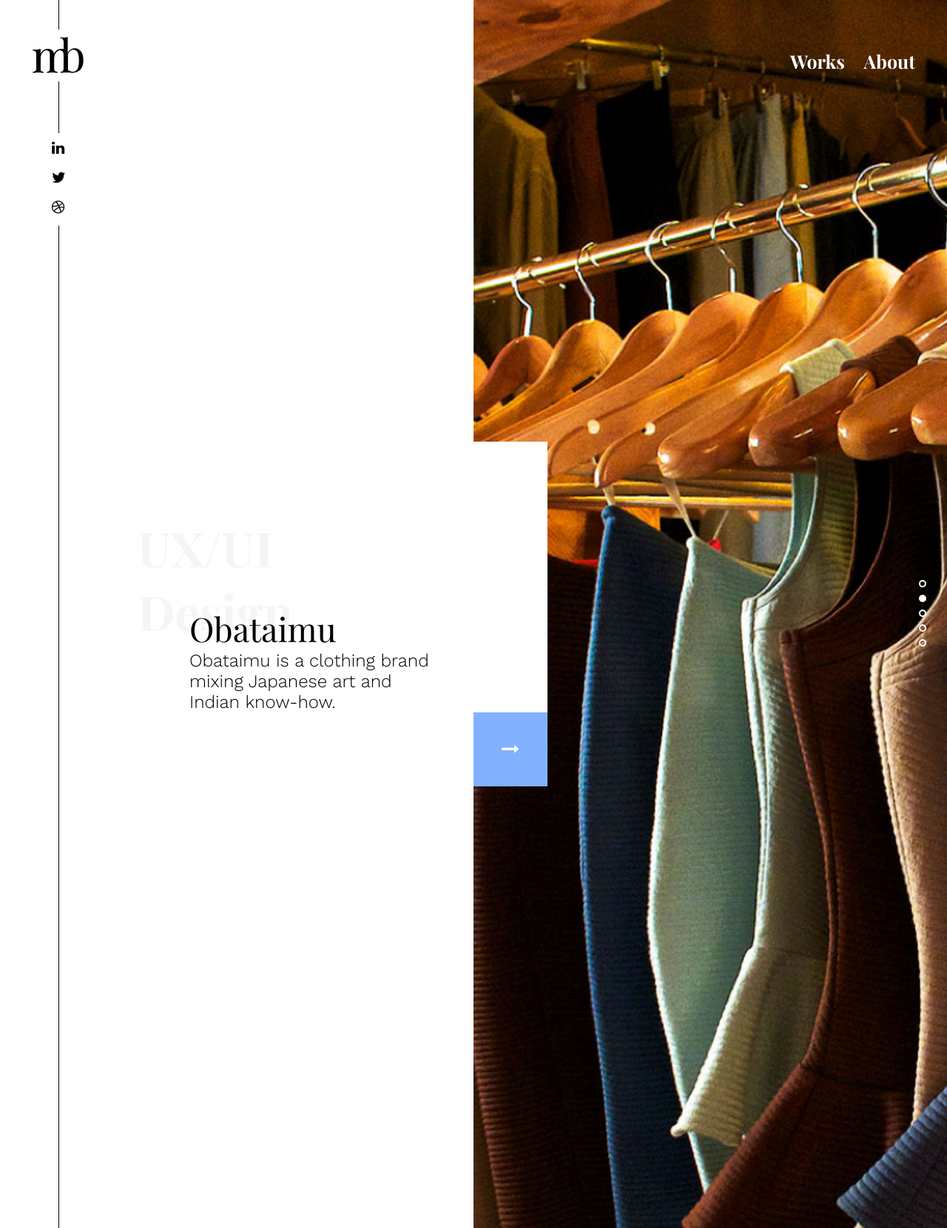
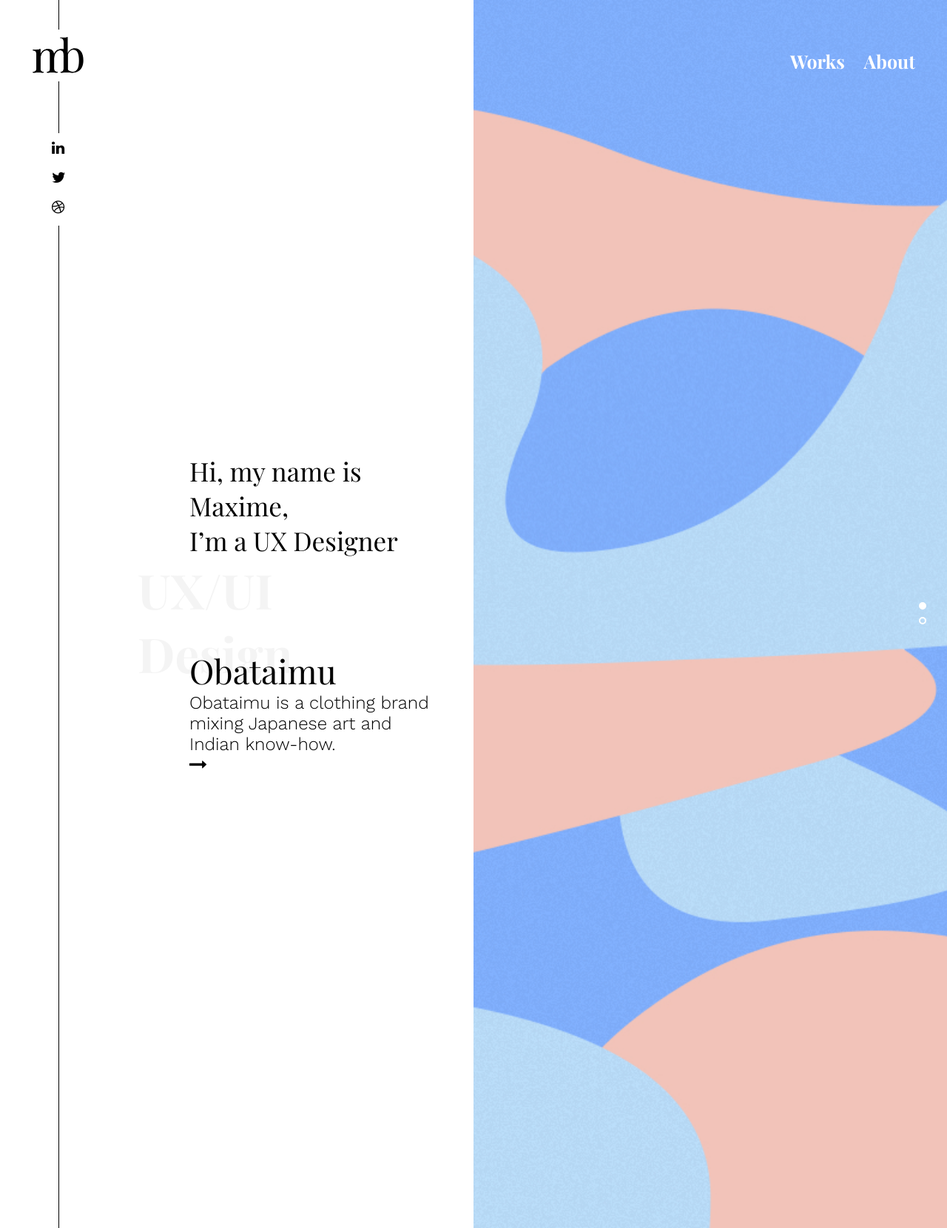
Before and after one commit to viococo/maxime_bois, a CodeIgniter app: page /database/ in a window 1280 px wide. Shown: the whole page at 74% size. Run offline with CodeIgniter, Linux system fonts and the light colour scheme; some libraries are stand-ins or nearby versions.

Commit message:
structure home

```diff
--- a/application/views/commons/menu.php
+++ b/application/views/commons/menu.php
@@ -1,4 +1,11 @@
-<nav <?php echo ( isset ($color) && $color ) ? 'class="'.$color.'"':'' ?>>
+<div id="rs" <?php echo ( isset ($color) && $color === 'lightLeft' ) ? 'class="'.$color.'"':'' ?>>
+    <span class="line"></span>
+    <span class="line"></span>
+    <a href="https://fr.linkedin.com/in/maximebois" target="_blank"><i class="fa fa-linkedin" aria-hidden="true"></i></a>
+    <a href="https://twitter.com/xoux370" target="_blank"><i class="fa fa-twitter" aria-hidden="true"></i></a>
+    <a href="https://dribbble.com/maxime-bois" target="_blank"><i class="fa fa-dribbble" aria-hidden="true"></i></a>
+    <span class="line"></span>
+</div><nav <?php echo ( isset ($color) && $color ) ? 'class="'.$color.'"':'' ?>>
     <div id="logo"><?php include('assets/svg/logo.svg')?></div>
     <ul>
         <li><a href="<?= base_url('Welcome') ?>"> Works</a></li>
--- a/application/views/home-view.php
+++ b/application/views/home-view.php
@@ -1,13 +1,32 @@
-<div id="rs" <?php echo ( isset ($color) && $color === 'lightLeft' ) ? 'class="'.$color.'"':'' ?>>
-    <span class="line"></span>
-    <span class="line"></span>
-    <a href=""><i class="fa fa-linkedin" aria-hidden="true"></i></a>
-    <a href=""><i class="fa fa-twitter" aria-hidden="true"></i></a>
-    <a href=""><i class="fa fa-dribbble" aria-hidden="true"></i></a>
-    <span class="line"></span>
-</div>
+
+
 <main id="fullpage">
-    <section class="section">
+    <div class="col2">
+        <div class="txtArea middle">
+            <div data-project="1">
+                <h1>
+                    Hi, my name is Maxime,<br>
+                    I’m a UX Designer
+                </h1>
+            </div>
+            <div data-project="2">
+                <h3>UX/UI Design</h3>
+                <h2> Obataimu</h2>
+                <p>
+                    Obataimu is a clothing brand
+                    mixing Japanese art and Indian
+                    know-how.
+                </p>
+                <a href="<?php base_url() ?>">
+                    <i class="fa fa-long-arrow-right" aria-hidden="true"></i>
+                </a>
+            </div>
+        </div><span class="vmiddle"></span>
+    </div><div class="col2 img">
+        <div class="bgi section" style="background-image: url(<?= base_url('assets/img/home.jpg') ?>)"></div>
+        <div class="bgi section" style="background-image: url(<?= base_url('assets/img/obataimu.jpg') ?>)"></div>
+    </div>
+    <!--<section class="section">
         <div class="col2">
             <div class="txtArea middle">
                 <h1>
@@ -18,9 +37,7 @@
         </div><div class="bgi col2" style="background-image: url(<?= base_url('assets/img/home.jpg') ?>)"></div>
     </section>
     <?php for ($i = 0; $i<4 ; $i++) { ?>
-    <section class="section project
-        <?php echo ($i == 0) ? 'active':'' ?>"
-    >
+    <section class="section project">
     <div class="col2">
         <div class="txtArea middle">
             <h3>UX/UI Design</h3>
@@ -36,5 +53,5 @@
         </div><span class="vmiddle"></span>
     </div><div class="bgi col2" style="background-image: url(<?= base_url('assets/img/obataimu.jpg') ?>)"></div>
     </section>
-    <?php } ?>
+    <?php } ?> -->
 </main>
--- a/assets/css/main.css
+++ b/assets/css/main.css
@@ -126,7 +126,7 @@
         font-weight: 400;
         font-size: 2.188rem
     }
-    #fullpage .col2 {
+    #fullpage .col2, #fullpage .col2 .bgi {
         height: 100%;
     }
     #fullpage .txtArea{
--- a/assets/js/main.js
+++ b/assets/js/main.js
@@ -1,5 +1,11 @@
+var txt
 $(document).ready(function() {
-	$('#fullpage').fullpage({
+	$('#fullpage .img').fullpage({
 		navigation: true,
+		onLeave: function(index, nextIndex, direction){
+			var leavingSection = $(this);
+			console.log(nextIndex)
+			//after leaving section 2
+		}
 	});
 });
```
